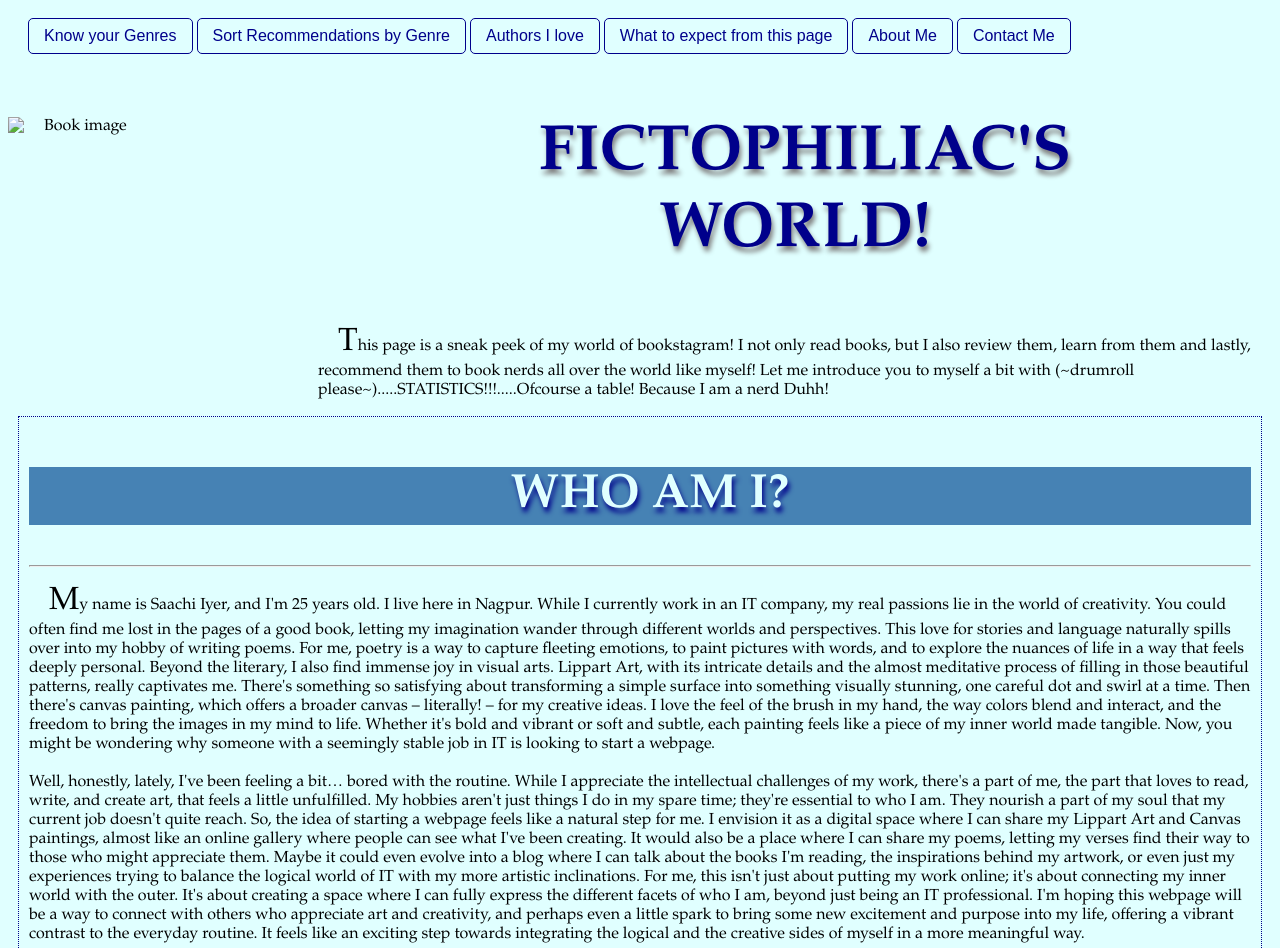
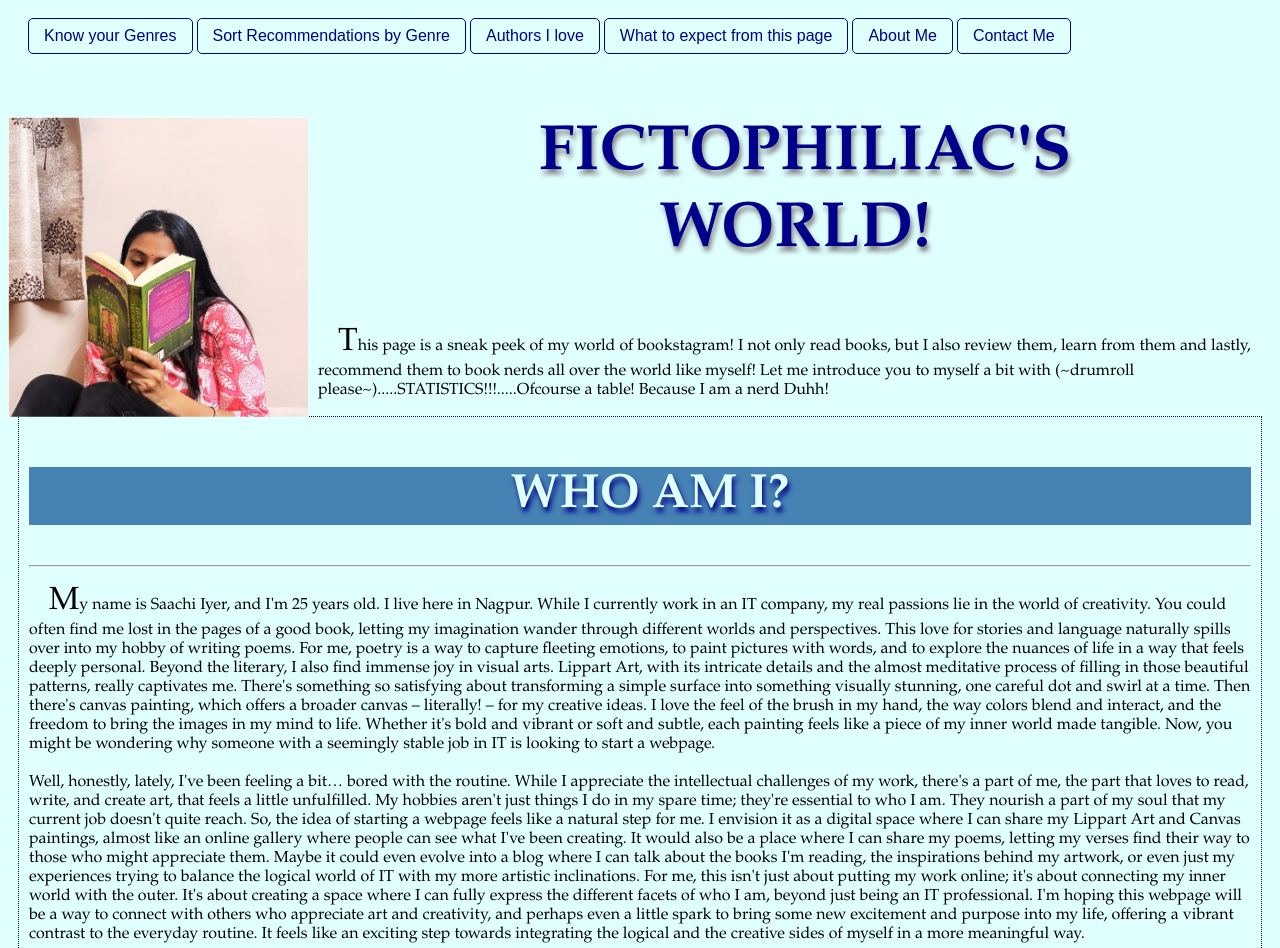
Before and after one commit to saachiiyer/Fictophiliac, a plain HTML site: page index.html in a window 1280 px wide. Shown: the top 948 px of the page. Drawn offline with Linux system fonts and the light colour scheme.

Commit message:
Update index.html
Updated my Img without border

```diff
--- a/index.html
+++ b/index.html
@@ -22,7 +22,7 @@
 
         </nav>
         <article>
-            <img style="float:left; margin-right: 10px; background-color:transparent" width="300px" height="300px" alt="Book image" src="saachii.jpg" />
+            <img style="float:left; margin-right: 10px; background-color:transparent" width="300px" height="300px" alt="Book image" src="saachiiyer.jpg" />
             <h1 id="MyID">FICTOPHILIAC'S <br /> WORLD!</h1>
             <p>This page is a sneak peek of my world of bookstagram! I not only read books, but I also review them, learn from them and lastly, recommend them to book nerds all over the world like myself! Let me introduce you to myself a bit with (~drumroll please~).....STATISTICS!!!.....Ofcourse a table! Because I am a nerd Duhh!</p>
         </article>
```
